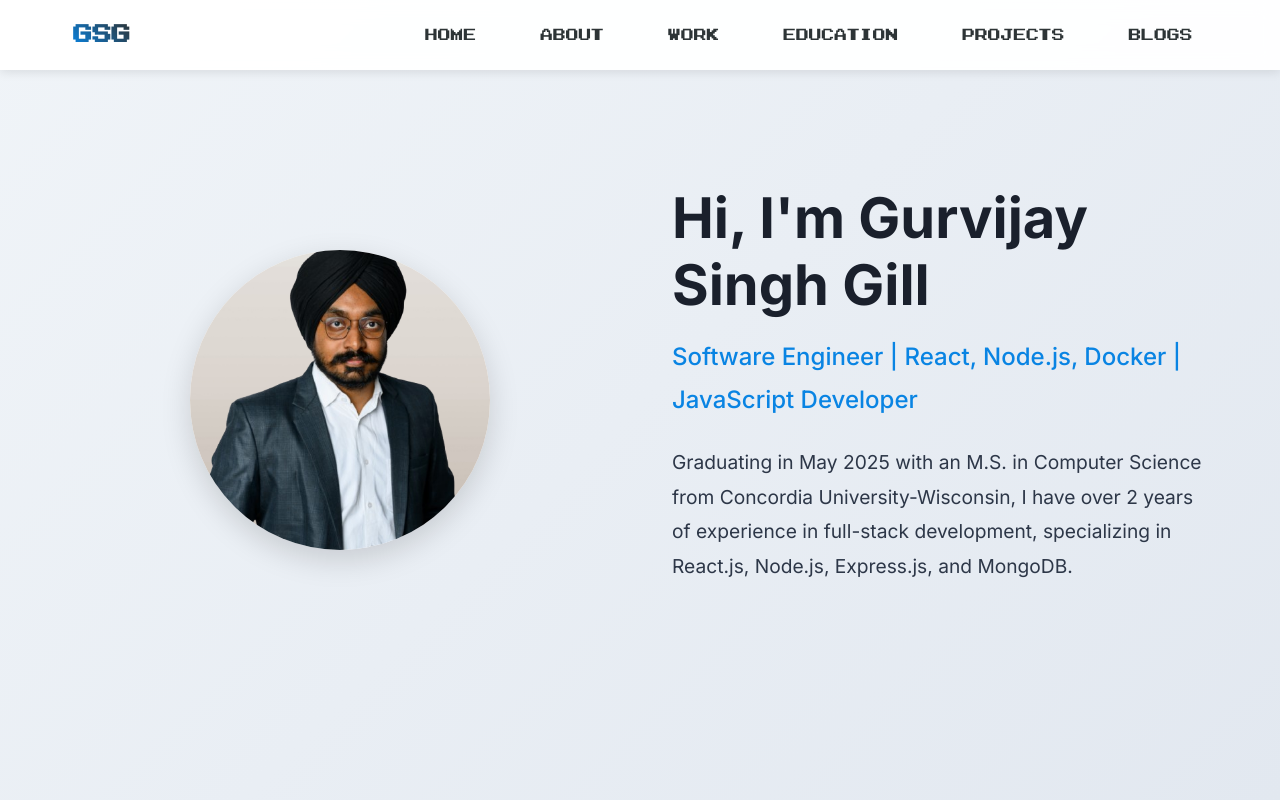
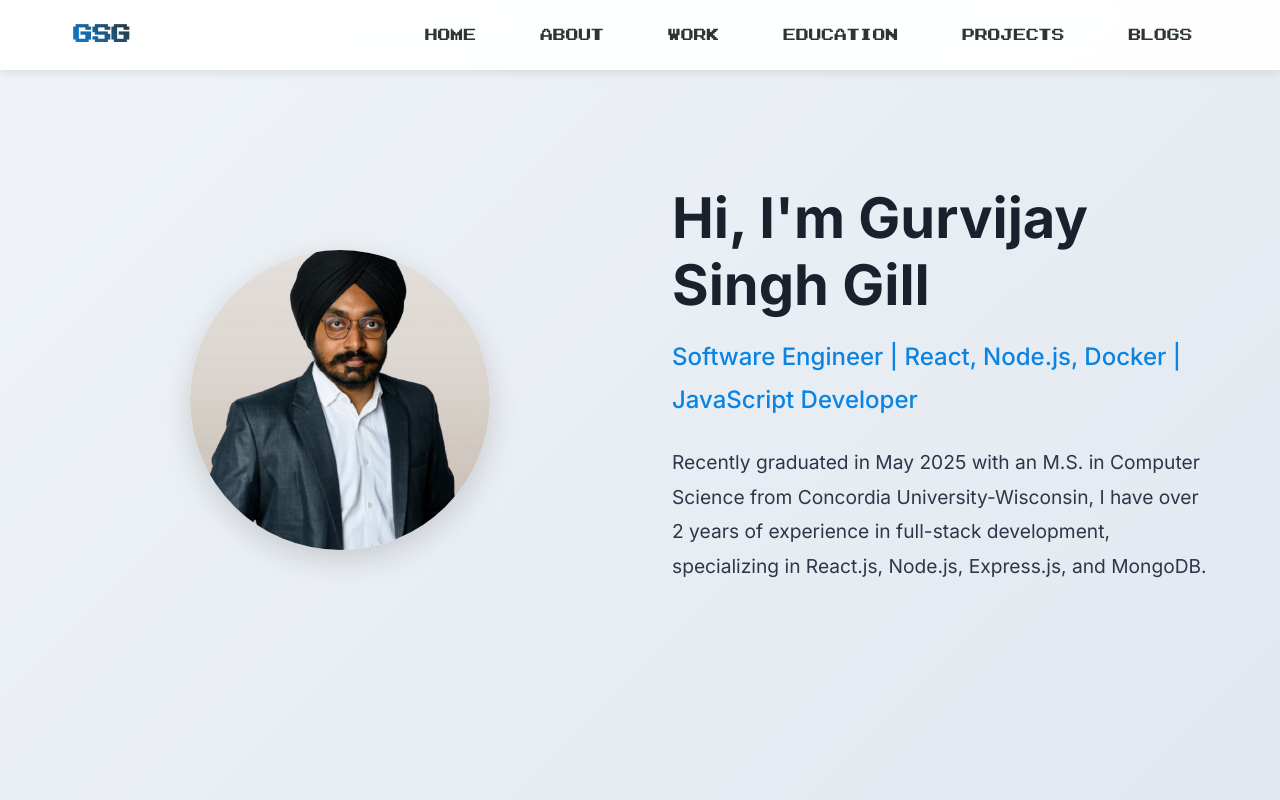
Before and after one commit to gillgurvijay01/portfolioV2, a React (Create React App) app: page / in a window 1280 px wide. Shown: the top 800 px of the page. Built offline with nearby package versions, Linux system fonts and the light colour scheme; the HTML template or start-up script is replaced by a standard one.

Commit message:
small change

```diff
--- a/src/Components/picDiv/PicDiv.jsx
+++ b/src/Components/picDiv/PicDiv.jsx
@@ -41,7 +41,7 @@ const PicDiv = () => {
                         <div className={style.textWrapper}>
                             <h1>Hi, I'm Gurvijay Singh Gill</h1>
                             <p className={style.subtitle}>Software Engineer | React, Node.js, Docker | JavaScript Developer</p>
-                            <p className={style.description}>Graduating in May 2025 with an M.S. in Computer Science from Concordia University-Wisconsin, I have over 2 years of experience in full-stack development, specializing in React.js, Node.js, Express.js, and MongoDB.</p>
+                            <p className={style.description}>Recently graduated in May 2025 with an M.S. in Computer Science from Concordia University-Wisconsin, I have over 2 years of experience in full-stack development, specializing in React.js, Node.js, Express.js, and MongoDB.</p>
                         </div>
                     </div>
                 </div>
```
